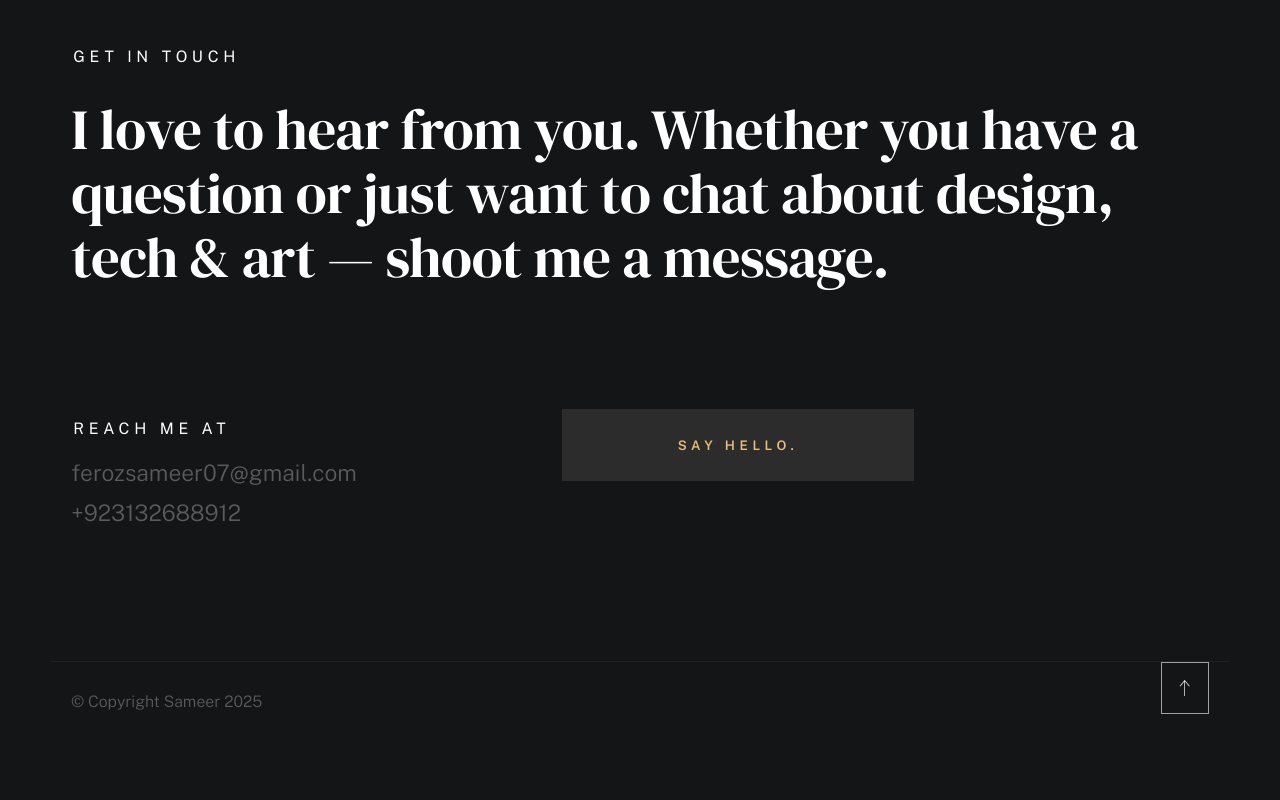
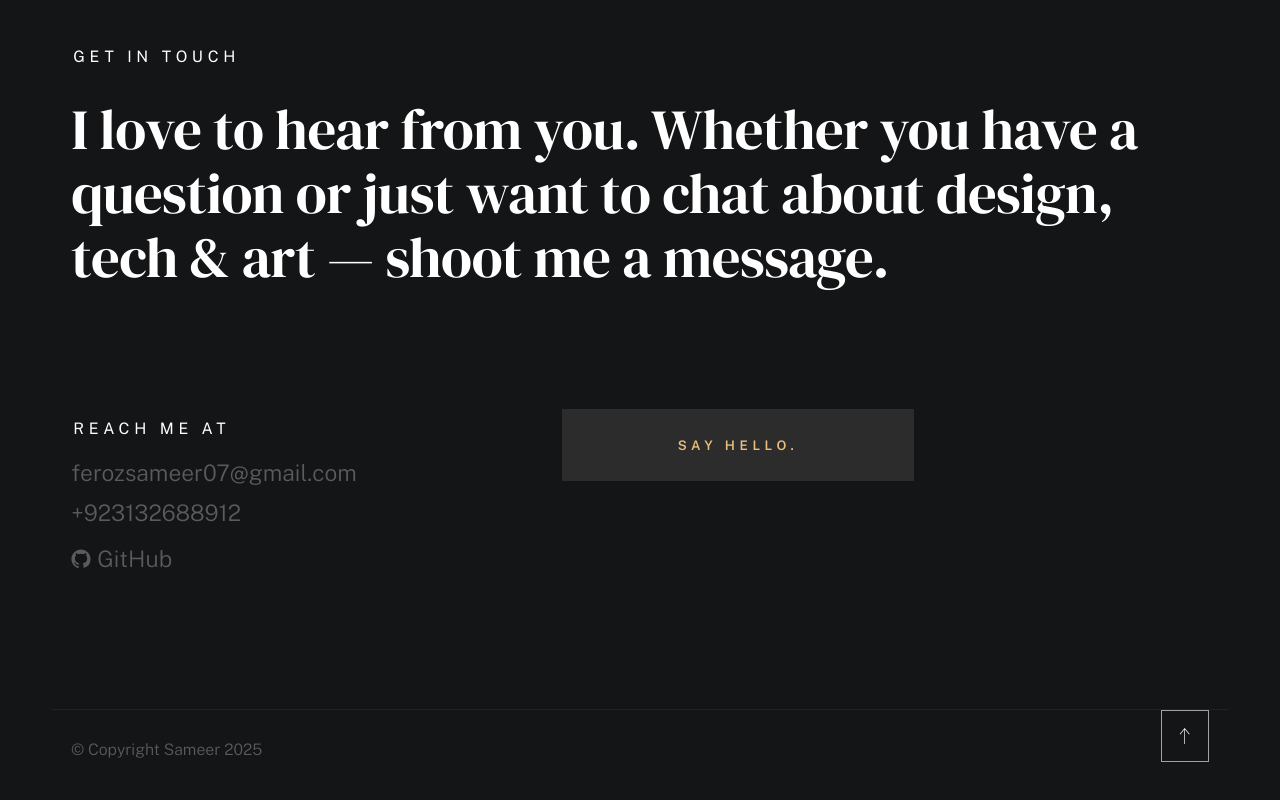
Before and after one commit to Sameer0912321/Sameer, a plain HTML site: page index.html in a window 1280 px wide. Shown: the part 4178-4978 px from the top of the page. Drawn offline with nearby package versions, Linux system fonts and the light colour scheme; a web font is replaced by a local one.

Commit message:
Update index.html

```diff
--- a/index.html
+++ b/index.html
@@ -203,7 +203,14 @@
                         <h3 class="text-pretitle">Reach me at</h3>
                         <p class="contact-links">
                             <a href="mailto:ferozsameer07@gmail.com" class="mailtoui">ferozsameer07@gmail.com</a><br>
-                            <a href="tel:+923132688912">+923132688912</a>
+<a href="tel:+923132688912">+923132688912</a><br>
+<a href="https://github.com/SameerFeroz663" target="_blank" style="display:inline-flex;align-items:center;gap:6px;margin-top:6px;text-decoration:none;color:inherit;">
+    <svg xmlns="http://www.w3.org/2000/svg" width="20" height="20" viewBox="0 0 24 24" fill="currentColor">
+        <path d="M12 .5C5.73.5.5 5.74.5 12.02c0 5.1 3.29 9.42 7.86 10.95.58.1.79-.25.79-.56v-2.17c-3.2.7-3.88-1.54-3.88-1.54-.52-1.32-1.28-1.67-1.28-1.67-1.05-.73.08-.72.08-.72 1.17.08 1.78 1.2 1.78 1.2 1.03 1.77 2.71 1.26 3.37.96.1-.75.4-1.26.72-1.55-2.56-.29-5.26-1.29-5.26-5.74 0-1.27.45-2.31 1.19-3.13-.12-.29-.52-1.46.11-3.05 0 0 .97-.31 3.18 1.19a10.96 10.96 0 0 1 5.8 0c2.21-1.5 3.17-1.19 3.17-1.19.63 1.59.24 2.76.12 3.05.74.82 1.19 1.86 1.19 3.13 0 4.46-2.7 5.45-5.28 5.73.41.35.77 1.03.77 2.08v3.08c0 .31.21.67.8.55A10.99 10.99 0 0 0 23.5 12C23.5 5.73 18.27.5 12 .5z"/>
+    </svg>
+    <span>GitHub</span>
+</a>
+
                         </p>
                     </div>
                     <div class="column lg-4 md-12 p-20 contact-block">
```
